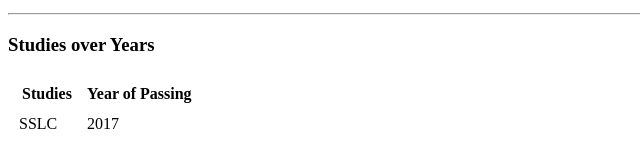
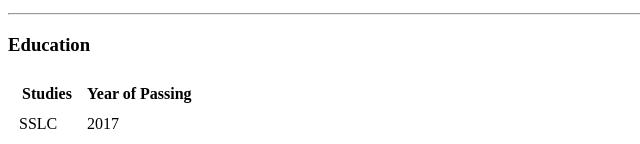
Before and after one commit to KumaranMJa/portfolio.html, a plain HTML site: page index.html in a window 1280 px wide. Shown: the part 656-800 px from the top of the page, 0-640 px from the left. Drawn offline with Linux system fonts and the light colour scheme.

Commit message:
Update index.html

```diff
--- a/index.html
+++ b/index.html
@@ -40,7 +40,7 @@
                 </ol>
         </ul>
         <hr>
-        <h3>Studies over Years</h3>
+        <h3>Education</h3>
         <table cellspacing="10">
             <thead>
                 <tr>
```
